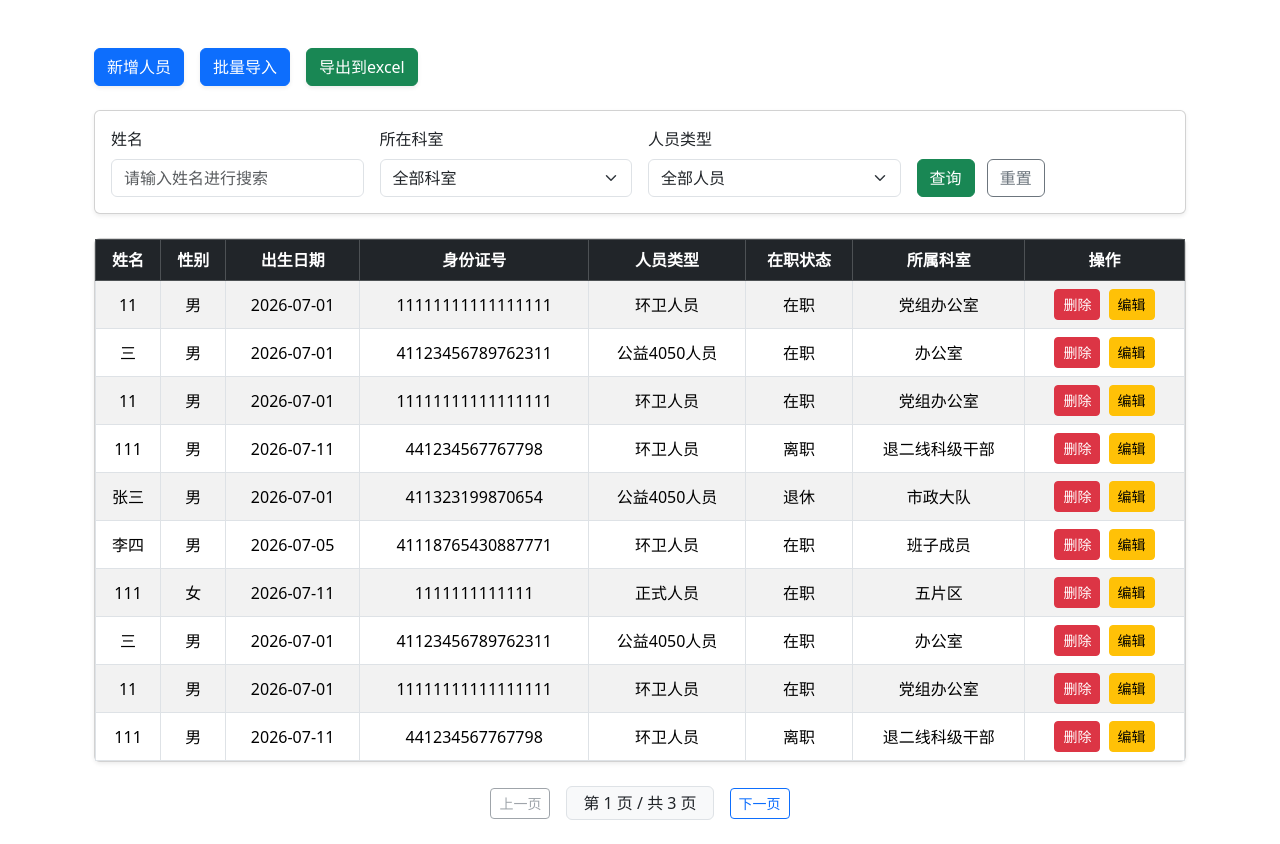
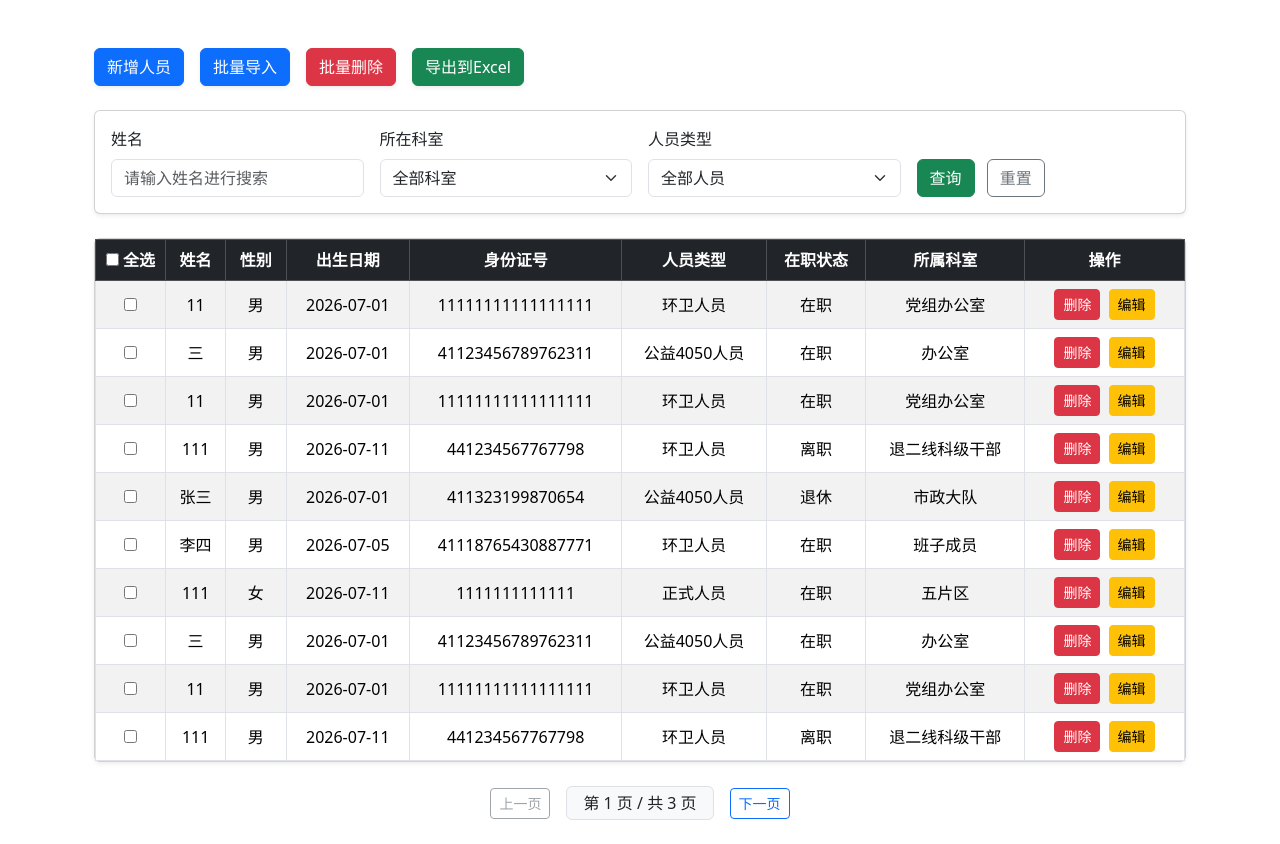
Before and after one commit to zlxy1/demo2, a Django app: page / in a window 1280 px wide. Shown: the part 60-904 px from the top of the page. Run offline with Django 5.2, Linux system fonts and the light colour scheme; a user stored in the database is signed in; data comes from the database, SQL or seed files in the repository; both versions use the stored data as it was after the commit.

Commit message:
2.4新增复选框及批量删除功能

```diff
--- a/my_demo/urls.py
+++ b/my_demo/urls.py
@@ -11,5 +11,6 @@ urlpatterns = [
     path('staff/edit/<int:pk>', views.staff_edit, name='staff_edit'),
     path('staff/import', views.staff_import, name='staff_import'),
     path('staff/export', views.staff_export, name='staff_export'),
+    path('staff/ids_delete', views.ids_delete, name='ids_delete'),
 
 ]
--- a/my_demo/views.py
+++ b/my_demo/views.py
@@ -1,15 +1,14 @@
 import io
 from io import BytesIO
-
 from django.contrib.auth.decorators import login_required
 from django.http import HttpResponse
 from django.shortcuts import render, redirect, get_object_or_404
-from django.template.defaultfilters import length
 from openpyxl.reader.excel import load_workbook
 from openpyxl.workbook import Workbook
 from . import models
 from .models import Staff, work_status_choices, area_choice, staff_type_choice
 from django.core.paginator import Paginator
+from django.contrib import messages
 
 def excel_export(data_list):
     wb=Workbook()
@@ -127,3 +126,27 @@ def staff_import(request):
         msg=excel_import(file_bytes)
         return render(request,'staff/import.html',{'msg':msg})
     return render(request,'staff/import.html')
+
+
+@login_required
+def ids_delete(request):
+    if request.method == "POST":
+        ids_str = request.POST.get('ids', '').strip()
+        # 1. 判断是否为空
+        if not ids_str:
+            messages.error(request, "未勾选任何数据！")
+            return redirect('staff_list')
+
+        # 2. 分割并过滤空字符串（防止出现 ,, 产生空白元素）
+        ids_list = [i.strip() for i in ids_str.split(',') if i.strip()]
+
+        # 3. 防止过滤后数组为空
+        if not ids_list:
+            messages.error(request, "有效数据ID为空！")
+            return redirect('staff_list')
+
+        # 批量删除
+        Staff.objects.filter(id__in=ids_list).delete()
+        messages.success(request, "选中记录删除成功！")
+
+    return redirect('staff_list')
--- a/templates/staff/list.html
+++ b/templates/staff/list.html
@@ -1,22 +1,30 @@
 {% extends 'layout.html' %}
 {% block content %}
-
 <div class="container py-4">
-        <!-- 顶部操作按钮 -->
-        <div class="d-flex gap-3 mb-4 flex-wrap">
+    <div class="d-flex gap-3 mb-4 flex-wrap align-items-center">
         <a href="{% url 'staff_add' %}" class="btn btn-primary shadow-sm">
             <i class="bi bi-plus-circle"></i> 新增人员
         </a>
         <a href="{% url 'staff_import' %}" class="btn btn-primary shadow-sm">
-                <i class="bi bi-plus-circle"></i> 批量导入
+            <i class="bi bi-upload"></i> 批量导入
         </a>
+        <button type="button" id="batch_del_btn" class="btn btn-danger shadow-sm">
+            <i class="bi bi-trash"></i> 批量删除
+        </button>
         <a href="{% url 'staff_export' %}?{{ request.GET.urlencode }}"
-               class="btn btn-success shadow-sm">导出到excel</a>
+           class="btn btn-success shadow-sm">
+            <i class="bi bi-download"></i> 导出到Excel
+        </a>
     </div>
 
-        <!-- 搜索卡片 -->
+    <!-- 隐藏表单 用于批量提交（放到页面顶部，脱离table，结构规范） -->
+    <form id="batchForm" method="post" action="{% url 'ids_delete' %}">
+        {% csrf_token %}
+        <input type="hidden" name="ids" id="selected_ids">
+    </form>
+
+    <!-- 搜索区域 -->
     <div class="card shadow-sm mb-4">
-
         <div class="card-body">
             <form method="get" class="row g-3 align-items-end">
                 <div class="col-md-3">
@@ -29,9 +37,7 @@
                     <select name="work_area" onchange="this.form.submit()" class="form-select">
                         <option value="">全部科室</option>
                         {% for v,k in work_area %}
-                                <option value="{{ v }}" {% if request.GET.work_area == v %}
-                                        selected
-                                {% endif %}>{{ k }}</option>
+                            <option value="{{ v }}" {% if request.GET.work_area == v %}selected{% endif %}>{{ k }}</option>
                         {% endfor %}
                     </select>
                 </div>
@@ -40,13 +46,10 @@
                     <select name="staff_type" onchange="this.form.submit()" class="form-select">
                         <option value="">全部人员</option>
                         {% for v,k in staff_type %}
-                                <option value="{{ v }}" {% if request.GET.staff_type == v %}
-                                        selected
-                                {% endif %}>{{ k }}</option>
+                            <option value="{{ v }}" {% if request.GET.staff_type == v %}selected{% endif %}>{{ k }}</option>
                         {% endfor %}
                     </select>
                 </div>
-
                 <div class="col-auto">
                     <button type="submit" class="btn btn-success">
                         <i class="bi bi-search"></i> 查询
@@ -59,12 +62,13 @@
         </div>
     </div>
 
-        <!-- 员工表格区域 -->
+    <!-- 员工表格 -->
     <div class="card shadow-sm">
         <div class="table-responsive">
             <table class="table table-bordered table-striped table-hover mb-0">
                 <thead class="table-dark">
                 <tr class="text-center">
+                    <th width="70"><input type="checkbox" id="checkAll"> 全选</th>
                     <th>姓名</th>
                     <th>性别</th>
                     <th>出生日期</th>
@@ -78,6 +82,9 @@
                 <tbody>
                 {% for staff in staff_list %}
                     <tr class="text-center align-middle">
+                        <td>
+                            <input type="checkbox" class="row-check" value="{{ staff.id }}">
+                        </td>
                         <td>{{ staff.name }}</td>
                         <td>{{ staff.get_gender_display }}</td>
                         <td>{{ staff.birth|date:'Y-m-d' }}</td>
@@ -86,7 +93,7 @@
                         <td>{{ staff.work_status }}</td>
                         <td>{{ staff.work_area }}</td>
                         <td>
-                                <!-- 删除 -->
+                            <!-- 单行删除表单 -->
                             <form action="{% url 'staff_del' staff.pk %}" method="post" class="d-inline">
                                 {% csrf_token %}
                                 <button type="submit" class="btn btn-sm btn-danger"
@@ -94,23 +101,23 @@
                                     删除
                                 </button>
                             </form>
-                                <!-- 编辑 -->
                             <a href="{% url 'staff_edit' staff.pk %}" class="btn btn-sm btn-warning ms-1">编辑</a>
                         </td>
                     </tr>
                 {% empty %}
                     <tr>
-                        <td colspan="8" class="text-center py-5 text-muted fs-6">
+                        <td colspan="9" class="text-center py-5 text-muted fs-6">
                             <i class="bi bi-inbox fs-3 d-block mb-2"></i>
                             暂无匹配的员工数据
                         </td>
+                    </tr>
                 {% endfor %}
                 </tbody>
             </table>
         </div>
     </div>
 
-        <!-- 分页区域：完全原样代码一丝未动，仅美化间距样式 -->
+    <!-- 分页 -->
     <div class="d-flex justify-content-center align-items-center gap-3 mt-4">
         {% if staff_list.has_previous %}
             <a href="?page={{ staff_list.previous_page_number }}&name={{ search_name }}&work_area={{ search_work_area }}"
@@ -131,5 +138,34 @@
         {% endif %}
     </div>
 </div>
+{% endblock %}
 
+{% block extra_js %}
+<script>
+const checkAll = document.getElementById('checkAll');
+const itemChecks = document.querySelectorAll('.row-check');
+
+// 全选/取消全选
+checkAll.addEventListener('change', function(){
+    itemChecks.forEach(ck => ck.checked = checkAll.checked);
+});
+
+// 批量删除点击事件
+document.getElementById('batch_del_btn').onclick = function(){
+    let ids = [];
+    document.querySelectorAll('.row-check:checked').forEach(ck => {
+        ids.push(ck.value);
+    });
+
+    if(ids.length === 0){
+        alert('请先勾选需要删除的数据！');
+        return;
+    }
+    if(!confirm(`确定删除选中 ${ids.length} 条记录，删除后无法恢复？`)){
+        return;
+    }
+    document.getElementById('selected_ids').value = ids.join(',');
+    document.getElementById('batchForm').submit();
+}
+</script>
 {% endblock %}
```
Also changed, not shown: db.sqlite3. Lines whose indentation alone changed are shown as unchanged.
